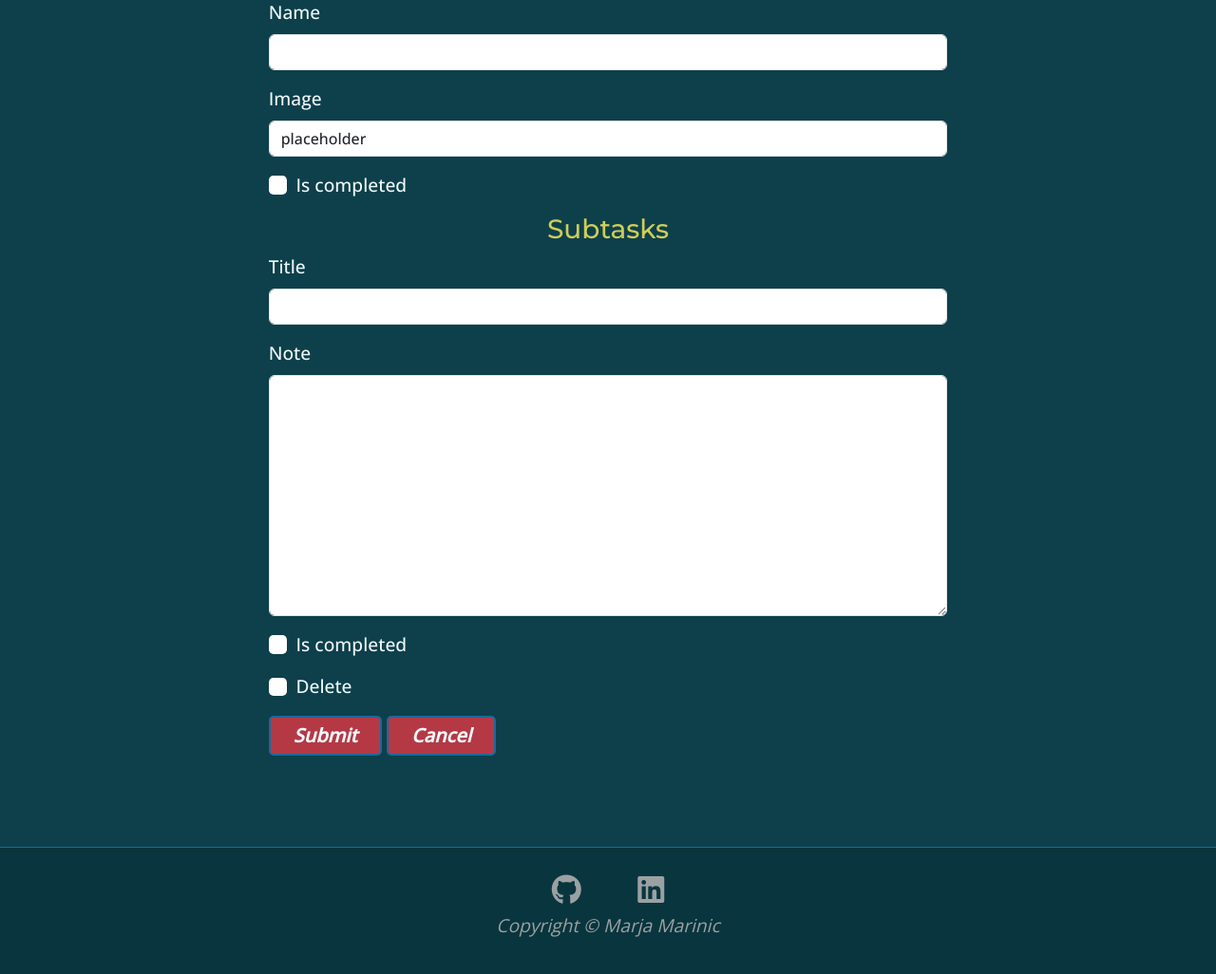
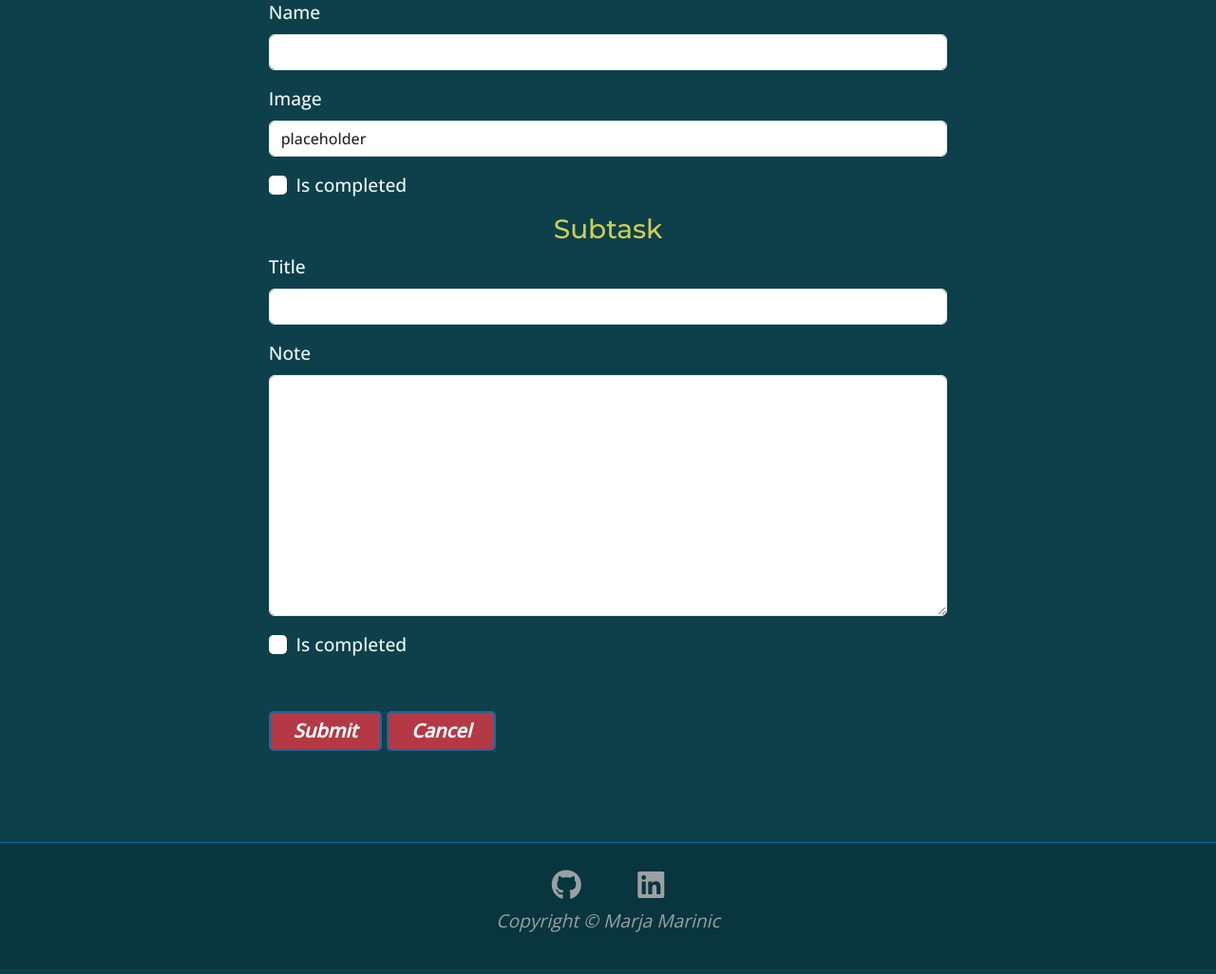
Before and after one commit to almost-good/tasker-hub, a Django app: page /add-task in a window 1280 px wide. Shown: the part 233-1259 px from the top of the page at 95% size. Run offline with Django 4.2, Linux system fonts and the light colour scheme; the visitor is signed in with stand-in values (Sample User, id 1); some libraries are stand-ins or nearby versions.

Commit message:
fix add task functionality

```diff
--- a/static/css/style.css
+++ b/static/css/style.css
@@ -360,6 +360,17 @@ a {
 }
 
 
+/* ADD NEW TASK */
+
+input[id$="-DELETE"] {
+    display: none;
+}
+
+label[for$="-DELETE"] {
+    display: none;
+}
+
+
 /* MEDIA QUERIES */
 
 @media screen and (max-width: 1000px) {
--- a/tasker/forms.py
+++ b/tasker/forms.py
@@ -6,13 +6,26 @@ from allauth.account.forms import SignupForm
 from .models import Task, Subtask
 
 
+
 SubtaskFormSet = inlineformset_factory(
-    Task, Subtask, fields=[
+    Task,
+    Subtask,
+    fields=[
         'title',
         'note',
         'is_completed'
         ], extra=1
 )
+
+
+class SubtaskForm(forms.ModelForm):
+    class Meta:
+        model = Subtask
+        fields = [
+            'title',
+            'note',
+            'is_completed'
+            ]
 
 
 class TaskForm(forms.ModelForm):
--- a/tasker/templates/tasker/add-task.html
+++ b/tasker/templates/tasker/add-task.html
@@ -24,7 +24,7 @@
             <div class="col-11 col-md-8 mt-3">
                 <form method="post" class="signup mb-5" enctype="multipart/form-data">
                     {{ form | crispy }}
-                    <h3 class="mt-3 text-center mb-2 highlight-text">Subtasks</h3>
+                    <h3 class="mt-3 text-center mb-2 highlight-text">Subtask</h3>
                     {{ subtask_formset.management_form }}
                     <div class="subtask-forms">
                         {% for subtask_form in subtask_formset %}
@@ -33,10 +33,9 @@
                             </div>
                         {% endfor %}
                     </div>
-
                     {% csrf_token %}
                     <button type="submit" class="btn btn-primary btn-lg py-1 px-4 button bold">Submit</button>
-                    <a class="btn btn-primary btn-lg py-1 px-4 button bold" href="#">Cancel</a>
+                    <a class="btn btn-primary btn-lg py-1 px-4 button bold" href="{{ request.META.HTTP_REFERER|default:'/' }}">Cancel</a>
                 </form>
             </div>
             {% endif %}
@@ -47,4 +46,8 @@
 
 
 <!-- add-task.html ends here -->
-{%endblock%}
+{% endblock %}
+
+{% block extras %}
+<script src="{% static 'js/script.js' %}"></script>
+{% endblock %}
--- a/tasker/views.py
+++ b/tasker/views.py
@@ -54,6 +54,7 @@ class AddTaskView(LoginRequiredMixin, generic.CreateView):
         return redirect('task-detail', username=self.request.user.get_username(), slug=task.slug)
 
 
+
 @login_required
 def task_detail_view(request, username, slug):
     '''
--- a/templates/base.html
+++ b/templates/base.html
@@ -127,5 +127,8 @@
     </script>
     <!-- Fontawesome -->
     <script src="https://kit.fontawesome.com/cf381e3d44.js" crossorigin="anonymous"></script>
+
+    {% block extras %}
+    {% endblock %}
 </body>
 </html>
```
Also changed, not shown: static/js/script.js (added).
